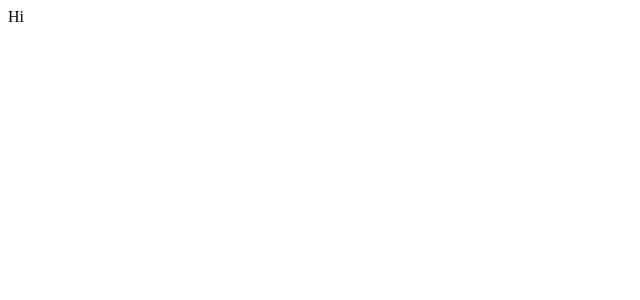
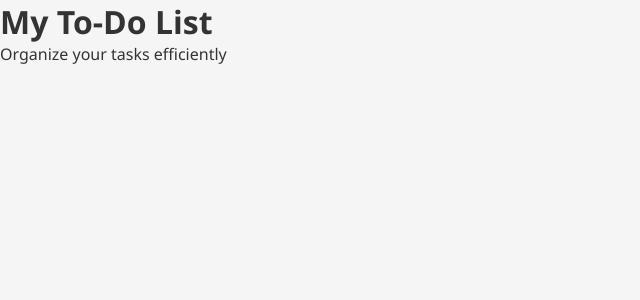
Before and after one commit to ManojRC18/Todo-project, a React (Vite) app: page / in a window 1280 px wide. Shown: the top 300 px of the page, without its empty margins (0-640 px from the left). Built offline with nearby package versions, Linux system fonts and the light colour scheme.

Commit message:
Set up project structure and Header component

```diff
--- a/src/App.jsx
+++ b/src/App.jsx
@@ -1,11 +1,13 @@
 
+import Header from './components/Header';
 
 function App() {
+
   return (
-    <>
-      Hi
-    </>
-  )
+    <div className="app">
+      <Header />
+    </div>
+  );
 }
 
-export default App
+export default App;
--- /dev/null
+++ b/src/components/Header.jsx
@@ -0,0 +1,10 @@
+function Header() {
+  return (
+    <header className="header">
+      <h1>My To-Do List</h1>
+      <p>Organize your tasks efficiently</p>
+    </header>
+  );
+}
+
+export default Header;
--- a/src/index.css
+++ b/src/index.css
@@ -1,111 +1,15 @@
-/* :root {
-  --text: #6b6375;
-  --text-h: #08060d;
-  --bg: #fff;
-  --border: #e5e4e7;
-  --code-bg: #f4f3ec;
-  --accent: #aa3bff;
-  --accent-bg: rgba(170, 59, 255, 0.1);
-  --accent-border: rgba(170, 59, 255, 0.5);
-  --social-bg: rgba(244, 243, 236, 0.5);
-  --shadow:
-    rgba(0, 0, 0, 0.1) 0 10px 15px -3px, rgba(0, 0, 0, 0.05) 0 4px 6px -2px;
-
-  --sans: system-ui, 'Segoe UI', Roboto, sans-serif;
-  --heading: system-ui, 'Segoe UI', Roboto, sans-serif;
-  --mono: ui-monospace, Consolas, monospace;
-
-  font: 18px/145% var(--sans);
-  letter-spacing: 0.18px;
-  color-scheme: light dark;
-  color: var(--text);
-  background: var(--bg);
-  font-synthesis: none;
-  text-rendering: optimizeLegibility;
-  -webkit-font-smoothing: antialiased;
-  -moz-osx-font-smoothing: grayscale;
-
-  @media (max-width: 1024px) {
-    font-size: 16px;
-  }
-}
-
-@media (prefers-color-scheme: dark) {
-  :root {
-    --text: #9ca3af;
-    --text-h: #f3f4f6;
-    --bg: #16171d;
-    --border: #2e303a;
-    --code-bg: #1f2028;
-    --accent: #c084fc;
-    --accent-bg: rgba(192, 132, 252, 0.15);
-    --accent-border: rgba(192, 132, 252, 0.5);
-    --social-bg: rgba(47, 48, 58, 0.5);
-    --shadow:
-      rgba(0, 0, 0, 0.4) 0 10px 15px -3px, rgba(0, 0, 0, 0.25) 0 4px 6px -2px;
-  }
-
-  #social .button-icon {
-    filter: invert(1) brightness(2);
-  }
+* {
+  margin: 0;
+  padding: 0;
+  box-sizing: border-box;
 }
 
 body {
-  margin: 0;
+  font-family: 'Segoe UI', Tahoma, Geneva, Verdana, sans-serif;
+  background: #f5f5f5;
+  color: #333;
 }
 
 #root {
-  width: 1126px;
-  max-width: 100%;
-  margin: 0 auto;
-  text-align: center;
-  border-inline: 1px solid var(--border);
-  min-height: 100svh;
-  display: flex;
-  flex-direction: column;
-  box-sizing: border-box;
+  min-height: 100vh;
 }
-
-h1,
-h2 {
-  font-family: var(--heading);
-  font-weight: 500;
-  color: var(--text-h);
-}
-
-h1 {
-  font-size: 56px;
-  letter-spacing: -1.68px;
-  margin: 32px 0;
-  @media (max-width: 1024px) {
-    font-size: 36px;
-    margin: 20px 0;
-  }
-}
-h2 {
-  font-size: 24px;
-  line-height: 118%;
-  letter-spacing: -0.24px;
-  margin: 0 0 8px;
-  @media (max-width: 1024px) {
-    font-size: 20px;
-  }
-}
-p {
-  margin: 0;
-}
-
-code,
-.counter {
-  font-family: var(--mono);
-  display: inline-flex;
-  border-radius: 4px;
-  color: var(--text-h);
-}
-
-code {
-  font-size: 15px;
-  line-height: 135%;
-  padding: 4px 8px;
-  background: var(--code-bg);
-} */
```
